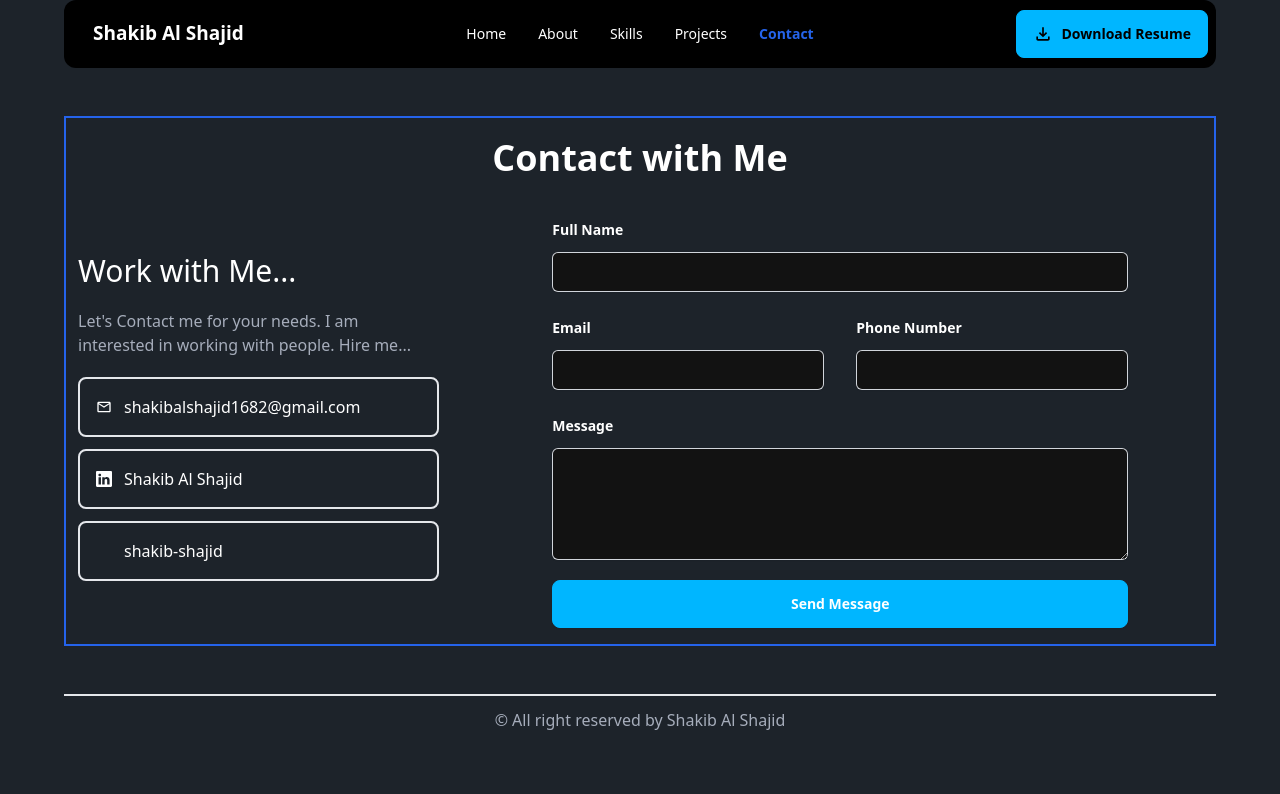
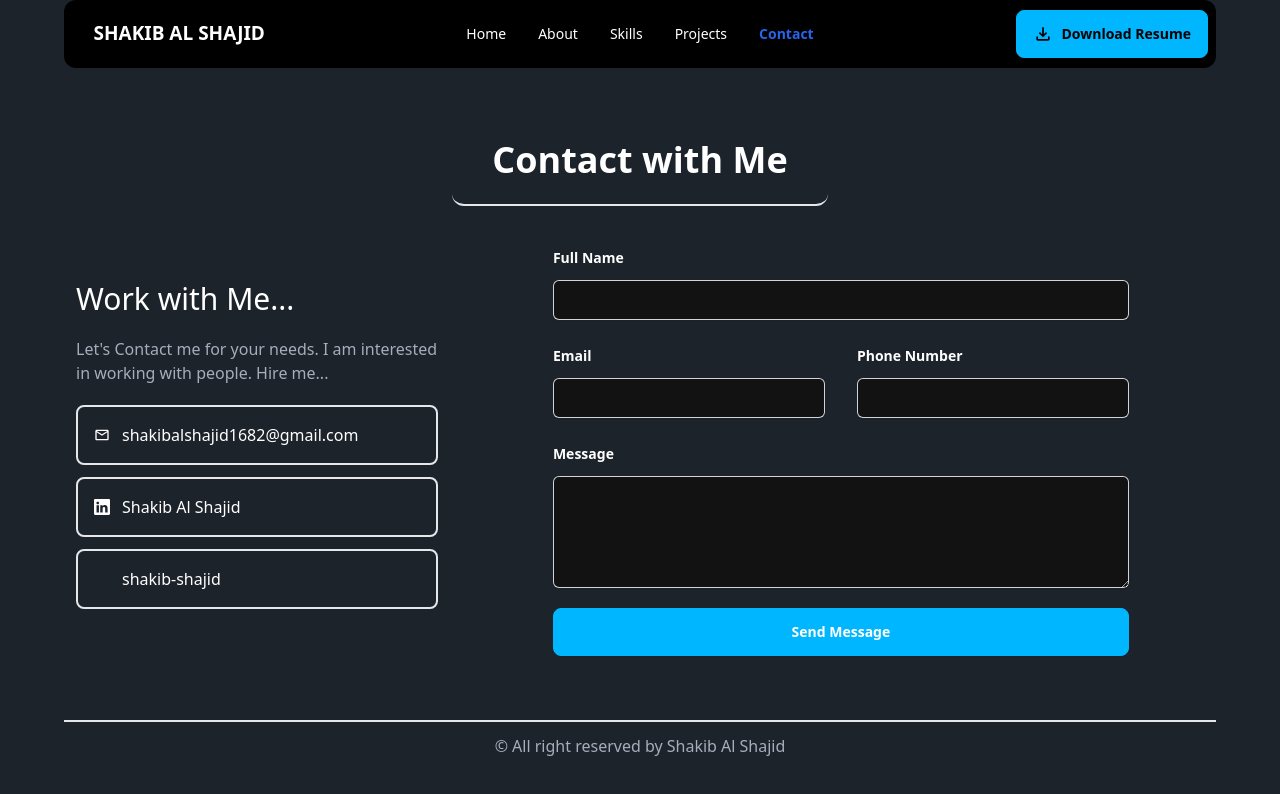
Before and after one commit to Shakib-Shajid/my-portfolio, a React (Vite) app: page /contact in a window 1280 px wide. Shown: the top 794 px of the page. Built offline with nearby package versions, Linux system fonts and the light colour scheme; some icons are missing.

Commit message:
design edited

```diff
--- a/src/Components/About.jsx
+++ b/src/Components/About.jsx
@@ -5,7 +5,9 @@ import { Link } from "react-router-dom";
 const About = () => {
     return (
         <div className="my-10 ">
-            <h3 className="text-3xl md:text-5xl font-semibold space-y-5 text-center justify-center my-5 lg:my-0 text-white pb-3">About Me</h3>
+            <div className="flex justify-center w-2/3 md:w-1/3 border-b-2 rounded-xl mx-auto leading-3 my-8">
+                <h3 className="text-3xl md:text-5xl font-semibold space-y-5 text-center justify-center my-3 md:my-6 text-white ">About Me</h3>
+            </div>
             <div className="flex gap-6 items-center flex-col md:flex-row mx-2 lg:mx-0">
                 <img className='rounded-full' src="../shakib.png" alt="" />
                 <div className="border-2 border-blue-600  p-4 rounded-lg">
--- a/src/Components/Contact.jsx
+++ b/src/Components/Contact.jsx
@@ -6,8 +6,10 @@ import { Link } from "react-router-dom";
 
 const Contact = () => {
     return (
-        <div className="my-3 md:my-7 lg:my-12 border-blue-600  border-2 px-3 pb-4">
-            <h3 className="text-4xl font-semibold text-white text-center mt-5">Contact with Me</h3>
+        <div className="my-3 md:my-7 lg:my-12 px-3 pb-4">
+            <div className="flex justify-center w-2/3 md:w-1/3 border-b-2 rounded-xl mx-auto leading-3 ">
+                <h3 className="text-2xl md:text-4xl font-semibold text-white text-center mt-5 my-3 md:my-6">Contact with Me</h3>
+            </div>
             <div className="flex md:ml-4 lg:ml-0 justify-center items-center md:gap-10 flex-col md:flex-row ">
                 <div className="md:w-1/3 mt-10 mx-2 lg:mx-0">
                     <h3 className="text-3xl font-medium text-white">Work with Me...</h3>
--- a/src/Components/Home.jsx
+++ b/src/Components/Home.jsx
@@ -21,7 +21,7 @@ const Home = () => {
                     />
                 </h3>
                 {/* ........................... */}
-                <p className="text-lg mx-2 lg:mx-0 w-3/4 text-justify">Welcome to my portfolio website! I am a front-end web developer. I design and build attractive, user-friendly websites. Check my github to know more about my design.</p>
+                <p className="text-lg mx-2 lg:mx-0 w-3/4 md:text-justify">Welcome to my portfolio website! I am a front-end web developer. I design and build attractive, user-friendly websites. Check my github to know more about my design.</p>
             </div>
             <img className='rounded-full' src="../shakib.png" alt="" />
             {/* <img className='rounded-full border-2 border-white' src="../public/user.png" alt="none" /> */}
--- a/src/Components/Navbar.jsx
+++ b/src/Components/Navbar.jsx
@@ -69,7 +69,7 @@ const Navbar = () => {
                         {a}
                     </ul>
                 </div>
-                <a className="btn btn-ghost text-xl hidden md:block pt-2">Shakib Al Shajid</a>
+                <a className="btn btn-ghost text-xl hidden md:block pt-2 uppercase" href='/'>Shakib Al Shajid</a>
             </div>
             <div className="navbar-center hidden lg:flex">
                 <ul className="menu menu-horizontal px-1">
--- a/src/Components/Projects.jsx
+++ b/src/Components/Projects.jsx
@@ -3,7 +3,9 @@ import { Link } from "react-router-dom";
 const Projects = () => {
     return (
         <div>
-            <h3 className="text-3xl md:text-5xl font-semibold text-center my-10 text-white ">My Projects</h3>
+            <div className="flex justify-center w-2/3 md:w-1/3 border-b-2 rounded-xl mx-auto leading-3 my-8">
+                <h3 className="text-3xl md:text-5xl font-semibold text-center md:my-6 text-white my-3">My Projects</h3>
+            </div>
             <div className="gap-5 md:flex md:justify-center md:flex-wrap">
                 <div className="card card-compact  md:w-[300px] lg:w-[500px] bg-base-100 shadow-xl border-blue-600 border-2 ">
                     <figure><img src="../project-1.png" alt="Shoes" /></figure>
--- a/src/Components/Skills.jsx
+++ b/src/Components/Skills.jsx
@@ -2,7 +2,11 @@
 const Skills = () => {
     return (
         <div>
-            <h3 className="text-white text-3xl md:text-5xl font-semibold text-center my-10">My Skills</h3>
+
+            <div className=" flex justify-center w-2/3 md:w-1/3 border-b-2 rounded-xl mx-auto leading-3 my-8">
+                <h3 className="text-white text-3xl md:text-5xl font-semibold text-center my-3 md:my-6">My Skills</h3>
+
+            </div>
             <div className="grid grid-cols-1 md:grid-cols-2 lg:grid-cols-3 gap-3">
                 <div className=" border-blue-600 border-2 card w-80 bg-base-100 shadow-xl">
                     <figure><img className="mt-8 w-1/2" src="../html.png" alt="html" /></figure>
```
